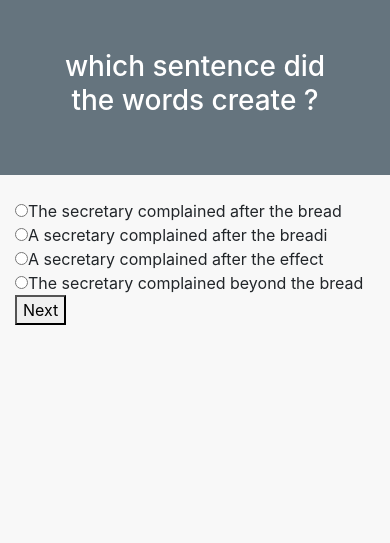
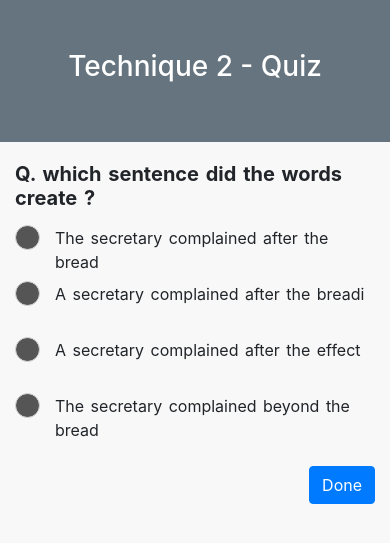
Before and after one commit to bigapple716/online-tutorial, a Flask app: page /quiz_questions/1 in a window 390 px wide. Shown: the part 96-639 px from the top of the page. Run offline with Flask 2, Linux system fonts and the light colour scheme; some libraries are stand-ins or nearby versions.

Commit message:
Quiz interaction.1

```diff
--- a/static/main.css
+++ b/static/main.css
@@ -140,3 +140,109 @@ body {
 .levelbtn:hover{
   background-color: #f75221;
 }
+
+.question {
+  width: 75%
+}
+
+.options {
+  position: relative;
+  padding-left: 40px
+}
+
+#options label {
+  display: block;
+  margin-bottom: 15px;
+  font-size: 14px;
+  cursor: pointer
+}
+
+.options input {
+  opacity: 0
+}
+
+.checkmark {
+  position: absolute;
+  top: -1px;
+  left: 0;
+  height: 25px;
+  width: 25px;
+  background-color: #555;
+  border: 1px solid #ddd;
+  border-radius: 50%
+}
+
+.options input:checked~.checkmark:after {
+  display: block
+}
+
+.options .checkmark:after {
+  content: "";
+  width: 10px;
+  height: 10px;
+  display: block;
+  background: white;
+  position: absolute;
+  top: 50%;
+  left: 50%;
+  border-radius: 50%;
+  transform: translate(-50%, -50%) scale(0);
+  transition: 300ms ease-in-out 0s
+}
+
+.options input[type="radio"]:checked~.checkmark {
+  background: #f75221;
+  transition: 300ms ease-in-out 0s
+}
+
+.options input[type="radio"]:checked~.checkmark:after {
+  transform: translate(-50%, -50%) scale(1)
+}
+
+/* .btn-primary {
+  background-color: #555;
+  color: #ddd;
+  border: 1px solid #ddd
+} */
+
+/* .btn-primary:hover {
+  background-color: #1d138c;
+  border: 1px solid #1d138c
+}
+
+.btn-success {
+  padding: 5px 25px;
+  background-color: #1d138c
+} */
+
+@media(max-width:576px) {
+  .question {
+      width: 100%;
+      word-spacing: 2px
+  }
+}
+.feedback{
+  background: #F8F8F8;
+
+  }
+
+  .nextRoundBtn{
+    background-color: #f77c56;
+    font-weight: bold;
+    border-color: #f77c56;
+    border: none;
+    text-align: center;
+    display: inline-block;
+
+
+  }
+  .nextRoundBtn:hover{
+    background-color: #f75221;
+  }
+
+  .warning{
+    color: red;
+    margin-top: -30px;
+    text-align: right;
+    font-size: 12px;
+}
--- a/static/quiz-technique2.js
+++ b/static/quiz-technique2.js
@@ -49,7 +49,14 @@ $(document).ready(function () {
                 window.location.href = '/quiz/feedback/'+ grade + data["next_quiz"]
                 ;}
         });
+
+        if ($('input[name="answers"]:checked').length == 0) {
+            // var m= $('<span class="warning" > you must select one answer</span>');
+            // $(".quiz_warning").append(m);
+            console.log('no answer')
+        }
     });
+
 
     $("#next_round").click( function () {
         if (next=='e'){
--- a/templates/quiz/technique2-questions.html
+++ b/templates/quiz/technique2-questions.html
@@ -4,25 +4,35 @@
 
 <script type="text/javascript" src="{{ url_for('static', filename = 'quiz-technique2.js') }}"></script>
 
-  <script>
-    let data = {{ data | tojson }};
-    console.log(data)
-  </script>
+<script>
+  let data = {{ data | tojson }};
+  console.log(data)
+</script>
+
+<div class="welcome">
+  <h3 id="question">Technique 2 - Quiz</h3>
+</div>
+<div class="container mt-sm-5 my-1">
+  <div class="question ml-sm-5 pl-sm-5 pt-2">
+    <div class="py-2 h5"><b>Q. which sentence did the words create ?</b></div>
+    <!-- <div class="ml-md-3 ml-sm-3 pl-md-5 pt-sm-0 pt-3" id="options"> -->
+    {% for i in data["answers"] %}
+    <label class="options">{{i}} <input type="radio" id={{ loop.index }} name="answers"> <span class="checkmark"></span>
+    </label><br>
+
+    <!-- </div> -->
+    {% endfor %}
+  </div>
+  <div class="d-flex align-items-center pt-3">
+    <div class="ml-auto mr-sm-5"> <button id="quiz_questions_done" class="btn btn-primary">Done</button> </div>
+    <!-- <div class="quiz_warning"><span class="warning" > you must select one answer</span></div> -->
+
+    <!-- <div id="prev"> <button class="btn btn-primary">Previous</button> </div>
+    <div class="ml-auto mr-sm-5"> <button class="btn btn-success">Next</button> </div> -->
+  </div>
 
 
+</div>
 
-  <div class="welcome">
-    <h3>which sentence did the words create ? </h3>
-  </div>
-  <div class="colored-background">
-    <br>
-    <div class="container">
-      {% for i in data["answers"] %}
-      <input type="radio" id={{ loop.index }} name="answers" >{{i}}<br>
-      {% endfor %}
-      <button id="quiz_questions_done">Next</button>
-
-    </div>
-  </div>
 
 {% endblock %}
```
Also changed, not shown: static/data/data.json (+58 -2 lines), templates/quiz/quiz-technique1-intro.html (+11 -7 lines), templates/quiz/quiz-technique1.html (+15 -3 lines), templates/quiz/quiz-technique2-intro.html (+8 -6 lines), templates/quiz/quiz-technique2.html (+16 -5 lines), templates/quiz/technique1-feedback.html (+25 -11 lines), templates/quiz/technique1-questions.html (+14 -7 lines), templates/quiz/technique2-feedback.html (+20 -10 lines).
